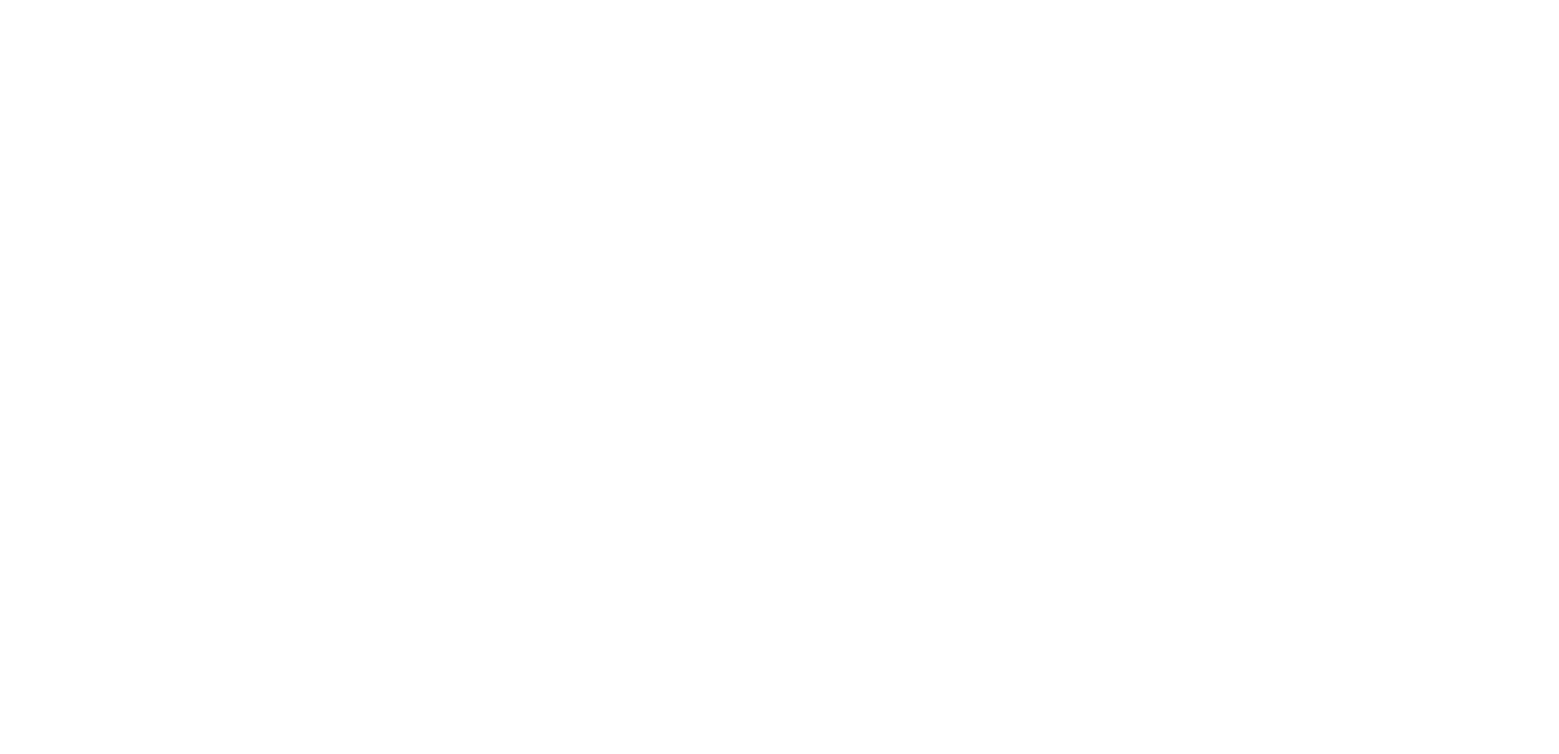
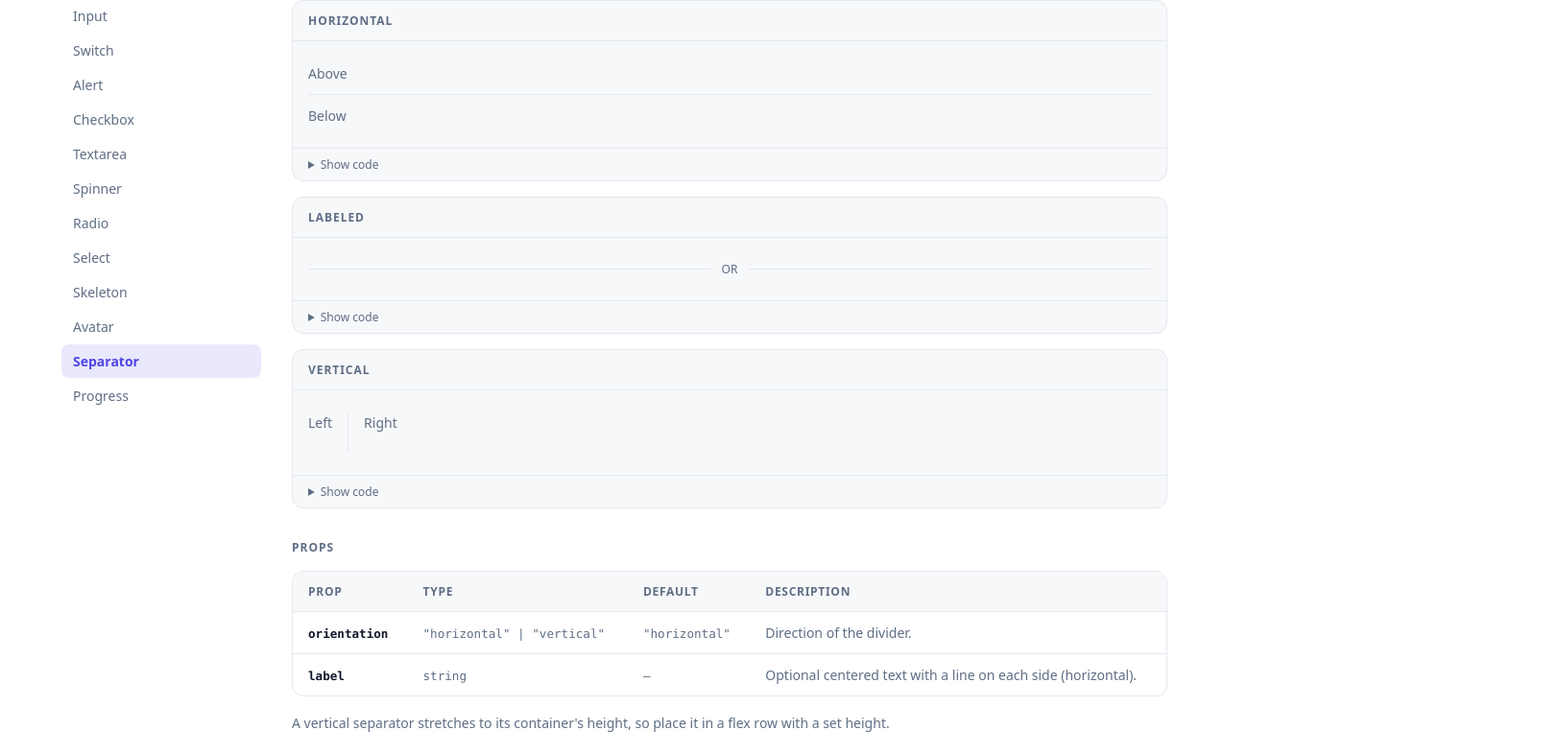
Before and after one commit to 4imd3v/puresv, a SvelteKit app: page /components/separator in a window 1280 px wide. Before the commit this address had no page. Shown: the part 310-1096 px from the top of the page at 96% size, 1624 px wide, since content can reach past the window. Before the commit the page ends 800 px from the top, so only its background shows below. Built offline with nearby package versions, Linux system fonts and the light colour scheme.

Commit message:
feat(docs): pages for Avatar, Separator and Progress
Adds a doc page per component, sidebar nav entries and homepage cards for the three new components.

```diff
--- a/src/routes/_shared/nav.ts
+++ b/src/routes/_shared/nav.ts
@@ -18,6 +18,9 @@ export const groups = [
       { href: "/components/radio", label: "Radio" },
       { href: "/components/select", label: "Select" },
       { href: "/components/skeleton", label: "Skeleton" },
+      { href: "/components/avatar", label: "Avatar" },
+      { href: "/components/separator", label: "Separator" },
+      { href: "/components/progress", label: "Progress" },
     ],
   },
 ];
--- /dev/null
+++ b/src/routes/components/progress/+page.svelte
@@ -0,0 +1,46 @@
+<script lang="ts">
+  import { Progress } from "#lib";
+  import { Demo } from "../../_shared/index";
+  import { DocPage } from "../../_shared/index";
+
+  const props = [
+    { name: "value", type: "number", default: "0", description: "Current progress, clamped to 0..max." },
+    { name: "max", type: "number", default: "100", description: "The value that counts as 100%." },
+    { name: "label", type: "string", default: "—", description: "Accessible name for the progressbar." },
+  ];
+</script>
+
+<DocPage title="Progress" rows={props}>
+  {#snippet lede()}
+    A determinate progress bar. The fill scales on the compositor and clamps to
+    the valid range.
+  {/snippet}
+
+  {#snippet demos()}
+    <Demo label="Values" code={'<Progress value={60} label="Upload" />'}>
+      {#snippet preview()}
+        <div class="col">
+          <Progress value={25} label="25%" />
+          <Progress value={60} label="60%" />
+          <Progress value={100} label="Done" />
+        </div>
+      {/snippet}
+    </Demo>
+  {/snippet}
+
+  {#snippet note()}
+    Exposes <code>role="progressbar"</code> with <code>aria-valuenow</code>,
+    <code>aria-valuemin</code> and <code>aria-valuemax</code>.
+  {/snippet}
+</DocPage>
+
+<style>
+  @layer puresv {
+    .col {
+      display: flex;
+      flex-direction: column;
+      gap: var(--puresv-space-4);
+      width: 100%;
+    }
+  }
+</style>
--- /dev/null
+++ b/src/routes/components/separator/+page.svelte
@@ -0,0 +1,82 @@
+<script lang="ts">
+  import { Separator } from "#lib";
+  import { Demo } from "../../_shared/index";
+  import { DocPage } from "../../_shared/index";
+
+  const props = [
+    {
+      name: "orientation",
+      type: '"horizontal" | "vertical"',
+      default: '"horizontal"',
+      description: "Direction of the divider.",
+    },
+    {
+      name: "label",
+      type: "string",
+      default: "—",
+      description: "Optional centered text with a line on each side (horizontal).",
+    },
+  ];
+</script>
+
+<DocPage title="Separator" rows={props}>
+  {#snippet lede()}
+    A divider between content. Horizontal by default; add a label for an
+    "OR"-style break, or set vertical for side-by-side groups.
+  {/snippet}
+
+  {#snippet demos()}
+    <Demo label="Horizontal" code={"<Separator />"}>
+      {#snippet preview()}
+        <div class="col">
+          <span>Above</span>
+          <Separator />
+          <span>Below</span>
+        </div>
+      {/snippet}
+    </Demo>
+
+    <Demo label="Labeled" code={'<Separator label="OR" />'}>
+      {#snippet preview()}
+        <Separator label="OR" />
+      {/snippet}
+    </Demo>
+
+    <Demo label="Vertical" code={'<Separator orientation="vertical" />'}>
+      {#snippet preview()}
+        <div class="row">
+          <span>Left</span>
+          <Separator orientation="vertical" />
+          <span>Right</span>
+        </div>
+      {/snippet}
+    </Demo>
+  {/snippet}
+
+  {#snippet note()}
+    A vertical separator stretches to its container's height, so place it in a
+    flex row with a set height.
+  {/snippet}
+</DocPage>
+
+<style>
+  @layer puresv {
+    .col {
+      display: flex;
+      flex-direction: column;
+      gap: var(--puresv-space-3);
+      width: 100%;
+      color: var(--puresv-text-muted);
+      font-size: var(--puresv-text-sm);
+    }
+
+    .row {
+      display: flex;
+      align-items: stretch;
+      gap: var(--puresv-space-4);
+      height: 2.5rem;
+      color: var(--puresv-text-muted);
+      font-size: var(--puresv-text-sm);
+    }
+  }
+</style>
```
Also changed, not shown: src/routes/+page.svelte (+15 -0 lines), src/routes/components/avatar/+page.svelte (added, +64 -0 lines).
